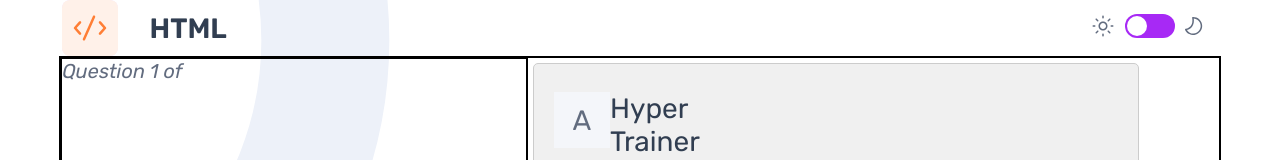
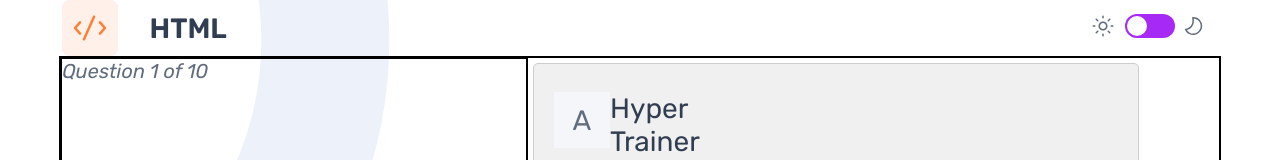
Before and after one commit to Nicocurtis16/FRONTEND-SPECIALIZATION-LABS, an Angular app: page / in a window 1280 px wide. Both pictures are taken after a click on the button "HTML". Shown: the top 160 px of the page. Built offline with nearby package versions, Linux system fonts and the light colour scheme.

Commit message:
the next and submit button works

```diff
--- a/src/app/Component/Home/home-component/home-component.component.html
+++ b/src/app/Component/Home/home-component/home-component.component.html
@@ -17,5 +17,7 @@
 </div>
 
 <div *ngIf="showQuestionComponent">
-  <app-question-component [questionData]="selectedQuestionData"></app-question-component>
-</div>
+  <app-question-component
+    *ngIf="showQuestionComponent"
+    [questionData]="selectedQuizData">
+  </app-question-component></div>
--- a/src/app/Component/Home/home-component/home-component.component.ts
+++ b/src/app/Component/Home/home-component/home-component.component.ts
@@ -1,6 +1,6 @@
 import { Component } from '@angular/core';
-import { CommonModule } from '@angular/common'; // Import CommonModule for directives like NgIf
-import { SharedService } from '../../../shared.service'; // Import SharedService
+import { CommonModule } from '@angular/common';
+import { SharedService } from '../../../shared.service';
 
 import { ButtonComponentComponent } from "../../Button/button-component/button-component.component";
 import { QuestionComponentComponent } from "../../Question/question-component/question-component.component"; // Import the QuestionComponent
@@ -19,7 +19,7 @@ import { QuestionComponentComponent } from "../../Question/question-component/qu
 export class HomeComponentComponent {
   iconPath: string = '';
   showQuestionComponent: boolean = false;
-  selectedQuestionData: any; // Data to pass to QuestionComponent
+  selectedQuizData: any; // Changed from selectedQuestionData
 
   constructor(private sharedService: SharedService) {} // Inject SharedService
 
@@ -38,8 +38,12 @@ export class HomeComponentComponent {
     });
 
     if (button.questions && button.questions.length > 0) {
-      // Select the first question for demonstration purposes
-      this.selectedQuestionData = button.questions[0]; // Modify logic to select a question dynamically if needed
+      // Select the entire quiz data for the QuestionComponent
+      this.selectedQuizData = {
+        title: button.title,
+        icon: button.icon,
+        questions: button.questions
+      };
       this.showQuestionComponent = true;
     } else {
       console.warn('No questions available for this button');
--- a/src/app/Component/Question/question-component/question-component.component.html
+++ b/src/app/Component/Question/question-component/question-component.component.html
@@ -1,10 +1,10 @@
-<div class="questionPanel">
+<div *ngIf="!quizCompleted && currentQuestion" class="questionPanel">
   <div class="questionPanelLeft">
     <div class="questionsDisplay">
       <div class="question">
-        <div class="questionLeft">Question {{ currentQuestionIndex + 1 }} of {{ questionData?.questions?.length }}</div>
+        <div class="questionLeft">Question {{ currentQuestionIndex + 1 }} of {{ totalQuestions }}</div>
         <div class="questionDetail">
-          {{ questionData?.question }}
+          {{ currentQuestion.question }}
         </div>
       </div>
       <div class="signal"></div>
@@ -13,11 +13,15 @@
 
   <div class="questionPanelRight">
     <app-options-component
-      [options]="questionData?.options"
-      [correctAnswer]="questionData?.correctAnswer"
+      [options]="currentQuestion.options"
+      [correctAnswer]="currentQuestion.answer"
       (answerSubmitted)="handleAnswerSubmitted($event)"
       (nextQuestionEvent)="moveToNextQuestion()">
     </app-options-component>
-
   </div>
 </div>
+
+<div *ngIf="quizCompleted" class="quiz-completed">
+  Quiz Completed!
+  <!-- Add your quiz completion content here -->
+</div>
--- a/src/app/Component/Question/question-component/question-component.component.ts
+++ b/src/app/Component/Question/question-component/question-component.component.ts
@@ -1,4 +1,4 @@
-import { Component, Input } from '@angular/core';
+import { Component, Input, OnInit } from '@angular/core';
 import { CommonModule } from '@angular/common';
 import { OptionsComponentComponent } from "../../Options/options-component/options-component.component";
 
@@ -9,32 +9,33 @@ import { OptionsComponentComponent } from "../../Options/options-component/optio
   templateUrl: './question-component.component.html',
   styleUrls: ['./question-component.component.css']
 })
-export class QuestionComponentComponent {
+export class QuestionComponentComponent implements OnInit {
   @Input() questionData: any;
   currentQuestionIndex: number = 0;
-  showNextButton: boolean = false;
+  currentQuestion: any;
+  totalQuestions: number = 0;
+  quizCompleted: boolean = false;
 
   ngOnInit() {
-    console.log('Received data:', this.questionData);
+    if (this.questionData && this.questionData.questions) {
+      this.totalQuestions = this.questionData.questions.length;
+      this.currentQuestion = this.questionData.questions[this.currentQuestionIndex];
+    }
   }
 
   handleAnswerSubmitted(isCorrect: boolean) {
-    this.showNextButton = true;
-    // Optionally, you can add logic to track score or show a message
+    // Optional: Add score tracking or other logic
+    console.log('Answer submitted. Correct:', isCorrect);
   }
 
   moveToNextQuestion() {
-    this.showNextButton = false;
+    this.currentQuestionIndex += 1;
 
-    // Check if there are more questions
-    if (this.questionData && this.questionData.questions &&
-      this.currentQuestionIndex + 1 < this.questionData.questions.length) {
-      this.currentQuestionIndex += 1;
-      // Update the current question
-      this.questionData = this.questionData.questions[this.currentQuestionIndex];
+    if (this.currentQuestionIndex < this.totalQuestions) {
+      this.currentQuestion = this.questionData.questions[this.currentQuestionIndex];
     } else {
+      this.quizCompleted = true;
       console.log('Quiz completed');
-      // Optionally, implement quiz completion logic
     }
   }
 }
```
